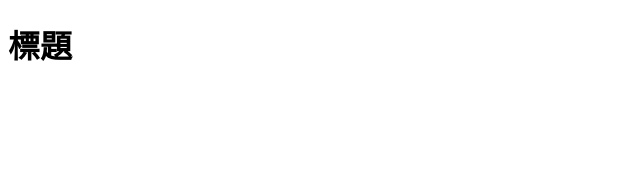
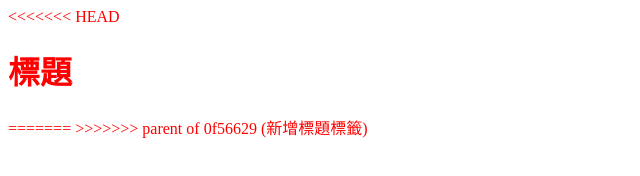
Before and after one commit to lulu712/github, a plain HTML site: page index.html in a window 1280 px wide. Shown: the whole page, without its empty margins (0-640 px from the left). Drawn offline with Linux system fonts and the light colour scheme.

Commit message:
新增項目

```diff
--- a/all.css
+++ b/all.css
@@ -1,6 +1,3 @@
 body{
     color: red;
 }
-H1{
-    color: black;
-}
--- a/index.html
+++ b/index.html
@@ -7,6 +7,10 @@
 <link rel="stylesheet" href="./all.css">
 </head>
 <body>
+<<<<<<< HEAD
     <H1>標題</H1>
+=======
+
+>>>>>>> parent of 0f56629 (新增標題標籤)
 </body>
 </html>
```
